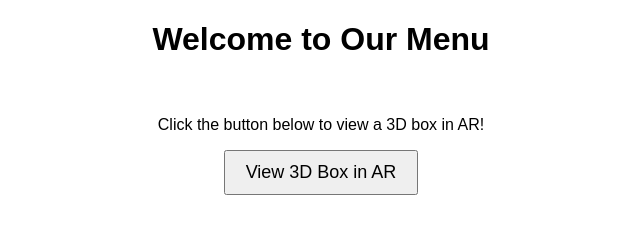
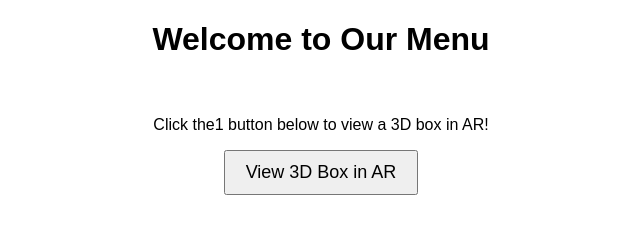
Before and after one commit to Diegotovarf/menu-ar, a plain HTML site: page index.html in a window 1280 px wide. Shown: the full height of the page, 319-959 px from the left. Drawn offline with Linux system fonts and the light colour scheme.

Commit message:
Update index.html

```diff
--- a/index.html
+++ b/index.html
@@ -35,7 +35,7 @@
 <body>
     <h1>Welcome to Our Menu</h1>
     <div id="menu">
-        <p>Click the button below to view a 3D box in AR!</p>
+        <p>Click the1 button below to view a 3D box in AR!</p>
         <button onclick="openAR()">View 3D Box in AR</button>
     </div>
 
```
